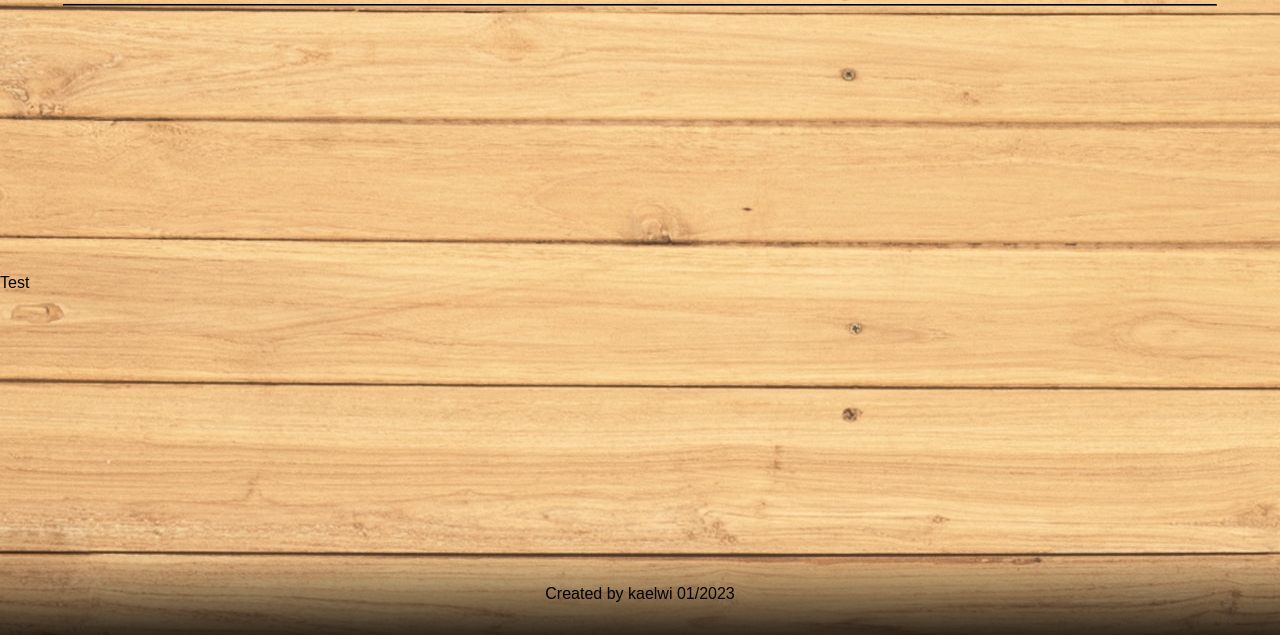
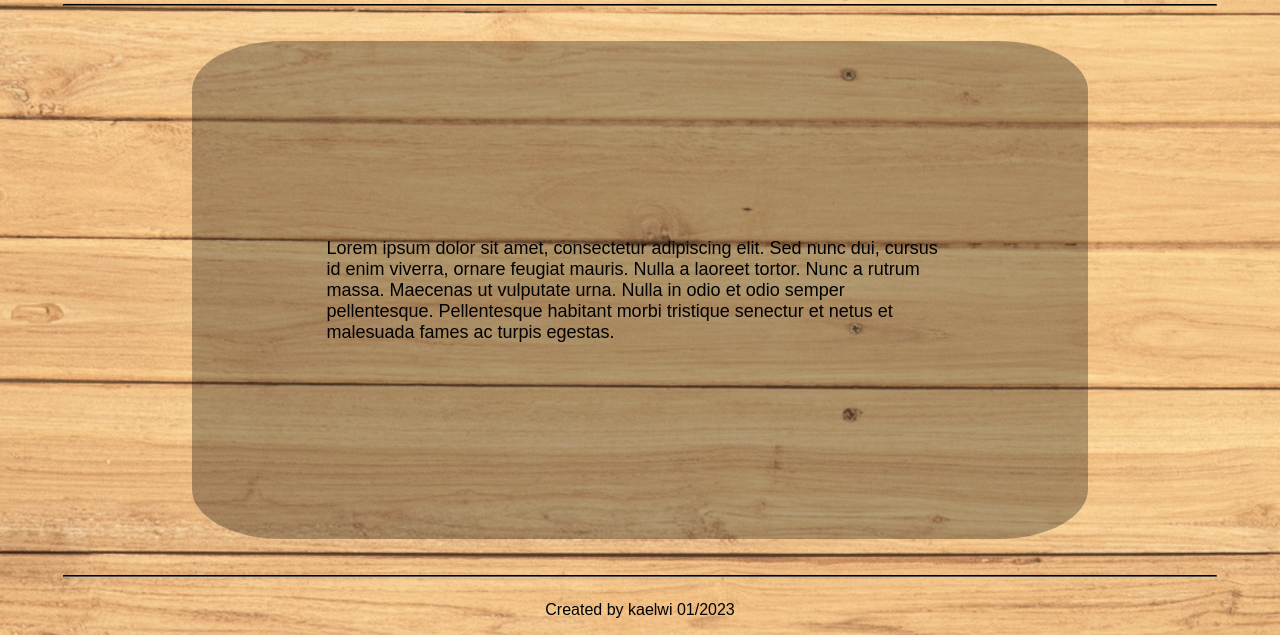
Before and after one commit to kaelwi/odin-restaurant-page, a website built with webpack: page dist/index.html in a window 1280 px wide. Shown: the part 165-800 px from the top of the page. Built offline with nearby package versions, Linux system fonts and the light colour scheme.

Commit message:
Add container for main content

```diff
--- a/src/footer.js
+++ b/src/footer.js
@@ -5,6 +5,10 @@ function footer() {
   const footer = document.createElement('footer');
   const p = document.createElement('p');
   p.textContent = "Created by kaelwi 01/2023";
+
+  const hr = document.createElement('hr');
+
+  footer.appendChild(hr);
   footer.appendChild(p);
   parent.appendChild(footer);
 }
--- a/src/footerStyle.css
+++ b/src/footerStyle.css
@@ -1,7 +1,7 @@
 footer {
-  background: linear-gradient(to top, rgba(0, 0, 0, 0.8), rgba(0, 0, 0, 0));
-  padding: 16px;
+  width: 100%;
   display: flex;
   justify-content: center;
   align-items: center;
+  flex-direction: column;
 }
--- a/src/headerStyle.css
+++ b/src/headerStyle.css
@@ -21,13 +21,8 @@ header > h1 {
   font-size: 2.5rem;
 }
 
-header > hr {
-  width: 90%;
-  border-color: black;
-  border-radius: 1px;
-}
-
 header {
+  width: 100%;
   display: flex;
   flex-direction: column;
   align-items: center;
--- a/src/home.js
+++ b/src/home.js
@@ -1,8 +1,14 @@
 function home() {
   const content = document.getElementById('content');
-  const p = document.createElement('p');
-  p.innerText = 'Test';
-  content.appendChild(p);
+
+  const container = document.createElement('div');
+  container.id = 'container';
+
+  const intro = document.createElement('p');
+  intro.textContent = 'Lorem ipsum dolor sit amet, consectetur adipiscing elit. Sed nunc dui, cursus id enim viverra, ornare feugiat mauris. Nulla a laoreet tortor. Nunc a rutrum massa. Maecenas ut vulputate urna. Nulla in odio et odio semper pellentesque. Pellentesque habitant morbi tristique senectur et netus et malesuada fames ac turpis egestas.';
+
+  container.appendChild(intro);
+  content.appendChild(container);
 }
 
 export default home;
--- a/src/style.css
+++ b/src/style.css
@@ -10,5 +10,36 @@ body {
   display: flex;
   flex-direction: column;
   justify-content: space-between;
+  align-items: center;
   font-family: Arial, Helvetica, sans-serif;
 }
+
+hr {
+  width: 90%;
+  border-color: black;
+  border-radius: 1px;
+}
+
+#content {
+  width: 100%;
+  height: 100%;
+  display: flex;
+  justify-content: center;
+  align-items: center;
+}
+
+#container {
+  width: 70%;
+  height: 90%;
+  background-color: rgba(0, 0, 0, 0.3);
+  border-radius: 10%;
+  display: flex;
+  flex-direction: column;
+  align-items: center;
+  justify-content: space-around;
+  font-size: large;
+}
+
+#container > * {
+  width: 70%;
+}
```
Also changed, not shown: dist/main.js.
